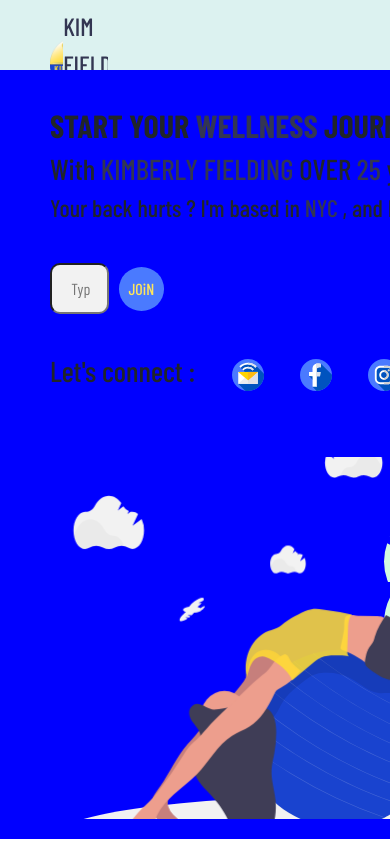
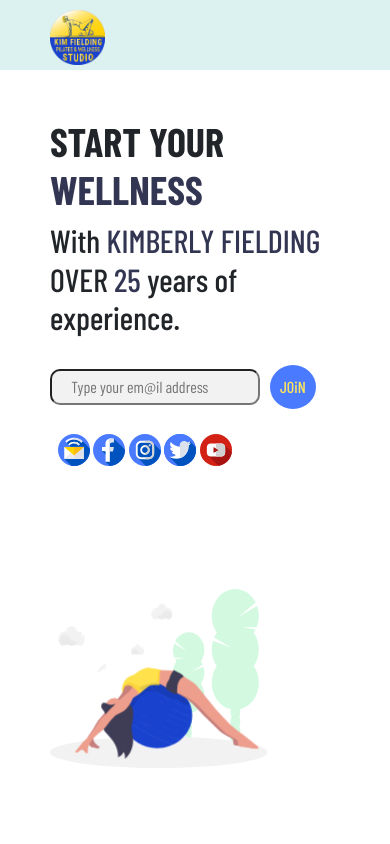
Before and after one commit to kaderny/fielding, a React (Create React App) app: page / in a window 390 px wide. Built offline with nearby package versions, Linux system fonts and the light colour scheme; a web font is replaced by a local one.

Commit message:
finished responsive for landing page

```diff
--- a/public/styles.css
+++ b/public/styles.css
@@ -3,4 +3,5 @@
   margin: 0;
   font-family: "Barlow Condensed", sans-serif;
   overflow-x: hidden;
+
 }
--- a/src/components/about/About.scss
+++ b/src/components/about/About.scss
@@ -42,8 +42,9 @@
   flex: 0.7;
   display: flex;
   font-family: "Barlow Condensed", sans-serif, medium;
-  font-size: 30px;
+  font-size: 0.8rem;
   overflow: hidden;
+  flex-wrap: wrap;
 }
 .aboutsvgs {
   display: flex;
--- a/src/components/classes/Classes.scss
+++ b/src/components/classes/Classes.scss
@@ -24,10 +24,6 @@
         height: 80%;
       }
     }
-    @media (max-width: 756px) {
-      background-color: blue;
-      flex-direction: column;
-    }
   }
   h2 {
     padding-left: 50px;
@@ -41,8 +37,14 @@
     justify-content: center;
     align-items: center;
   }
-  @media (max-width: 756px) {
+}
+@media (max-width: 756px) {
+  .classes {
     background-color: blue;
     flex-direction: column;
   }
+  .offersvg {
+    background-color: green;
+    flex-direction: column;
+  }
 }
--- a/src/components/landing/Landing.jsx
+++ b/src/components/landing/Landing.jsx
@@ -27,7 +27,7 @@
       <div className="left">
         <div className="wrapper">
           <h1>
-            START YOUR <span className="blue" ref={textRef}></span> JOURNEY
+            START YOUR <span className="blue" ref={textRef}></span>
           </h1>
           <h2>
             With <span className="blue">KIMBERLY FIELDING </span> OVER{" "}
@@ -51,7 +51,9 @@
           </div>
 
           <div className="iconsWrap">
-            <h2>Let's connect : </h2>
+            <div className="connect">
+              <h3>Let's connect:</h3>
+            </div>
             <div className="iconsContainer">
               <a href="mailto:kaderbrklyn@outlook.com">
                 <SvgNewMessage className="icon" />
--- a/src/components/landing/Landing.scss
+++ b/src/components/landing/Landing.scss
@@ -5,26 +5,32 @@
   display: flex;
   overflow: hidden;
   flex-wrap: wrap;
-
+  width: 100%;
   .left {
-    margin: 0px 50px;
+    // border: #4a7aff 2px solid;
+    flex-wrap: wrap;
+    padding: 25px 50px;
     display: flex;
     flex: 0.5;
     align-items: center;
 
+    overflow: hidden;
+    // padding-top: 2vh;
+    // justify-content: center;
+
     h1 {
       font-family: "Barlow Condensed", sans-serif, bold;
       font-weight: 600;
-      font-size: 2rem;
+      font-size: 3rem;
       overflow: hidden;
       line-height: 1.2;
+      max-width: fit-content;
     }
     h2 {
-      font-size: 1.8rem;
-      line-height: 1.2;
+      font-size: 2rem;
     }
     h3 {
-      font-size: 1.5rem;
+      font-size: 1.7rem;
       line-height: 1.2;
     }
 
@@ -35,7 +41,7 @@
     .buttonInput {
       display: flex;
       align-items: center;
-      margin-top: 40px;
+      padding-top: 20px;
     }
     .buttonJoin {
       border-radius: 80%;
@@ -62,8 +68,8 @@
     }
     input {
       // border: 1px $mainColor solid;
-      height: 6vh;
-      width: 15vw;
+      height: 30px;
+      width: 210px;
       padding: 1rem 1rem;
       border-radius: 10px;
       background-color: #f2f2f2;
@@ -79,16 +85,22 @@
     }
     .iconsWrap {
       // border: 2px solid red;
-      margin-top: 40px;
       display: flex;
-      // max-width: 90%;
-
+      margin-top: 3vh;
+      align-items: center;
+      // justify-content: center;
+      width: 100%;
+      .connect {
+        display: flex;
+        flex-wrap: wrap;
+        padding-right: 2vw;
+      }
       .iconsContainer {
         // border: 2px solid pink;
         display: flex;
         align-items: center;
-        width: 70%;
-        justify-content: space-evenly;
+        width: 60%;
+        justify-content: space-between;
 
         .icon {
           // border: 2px solid pink;
@@ -119,20 +131,22 @@
   }
 
   .right {
-    margin: 25px 50px;
     display: flex;
+
+    padding: 25px 50px;
     flex: 0.5;
     overflow: hidden;
     align-items: center;
-    justify-content: center;
+    // justify-content: center;
     .svgContainer {
       // border: 5px solid black;
       display: flex;
       align-items: center;
       justify-content: center;
       overflow: hidden;
-      height: 70vh;
-      width: 70vh;
+
+      height: 75%;
+      width: 75%;
       // .svgwom {
       //   height: 100%;
       //   width: 100%;
@@ -140,8 +154,31 @@
       // transform: rotateY(35deg);
     }
   }
-  @media (max-width: 756px) {
-    background-color: blue;
+}
+@media (max-width: 756px) {
+  .landing {
+    flex-direction: column;
+    .left {
+      flex: 0.7;
+      h1 {
+        font-size: 2.5rem;
+      }
+      .iconsWrap {
+        // max-width: 80%;
+      }
+    }
+  }
+  .svgContainer {
+    // transform: scale(0.7);
+    // border: #4a7aff solid 2px;
+    // align-items: center;
     flex-direction: column;
   }
+  // h1 {
+  //   font-size: 5px;
+  //   color: #4a7aff;
+  // }
+  h3 {
+    display: none;
+  }
 }
--- a/src/components/navbar/Navbar.scss
+++ b/src/components/navbar/Navbar.scss
@@ -16,8 +16,8 @@
     justify-content: space-between;
 
     .right {
-      font-size: 22px;
-      width: 50%;
+      font-size: 1rem;
+      width: 70%;
 
       ul {
         margin: 0;
@@ -60,8 +60,11 @@
   }
 }
 
-@media (max-width: 500px) {
+@media (max-width: 1000px) {
   .nav-link {
     display: none;
   }
+  .p1 {
+    display: none;
+  }
 }
```
Also changed, not shown: 2 other files (tests, documents, lock files or other folders).
